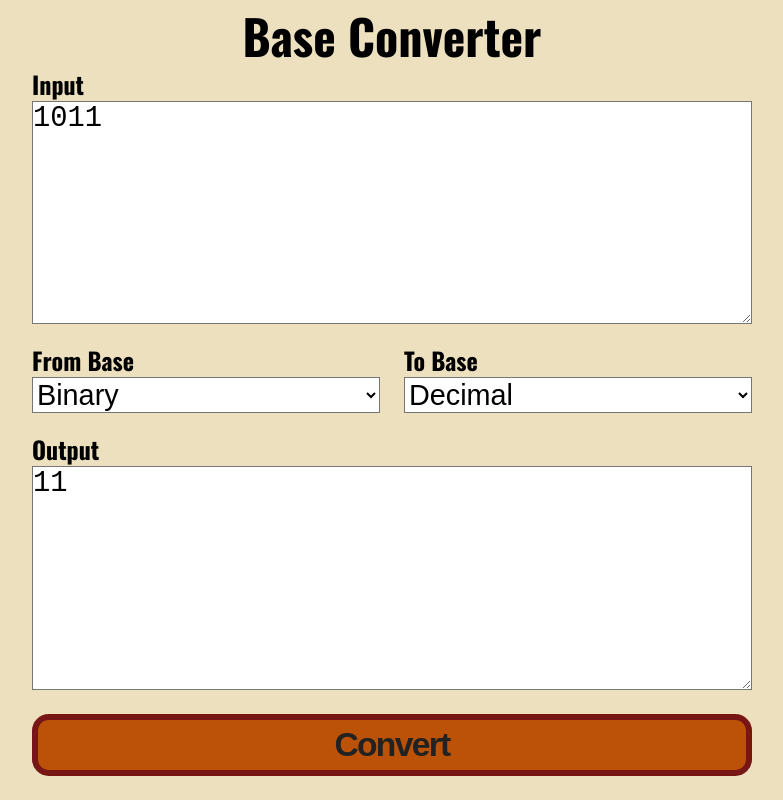
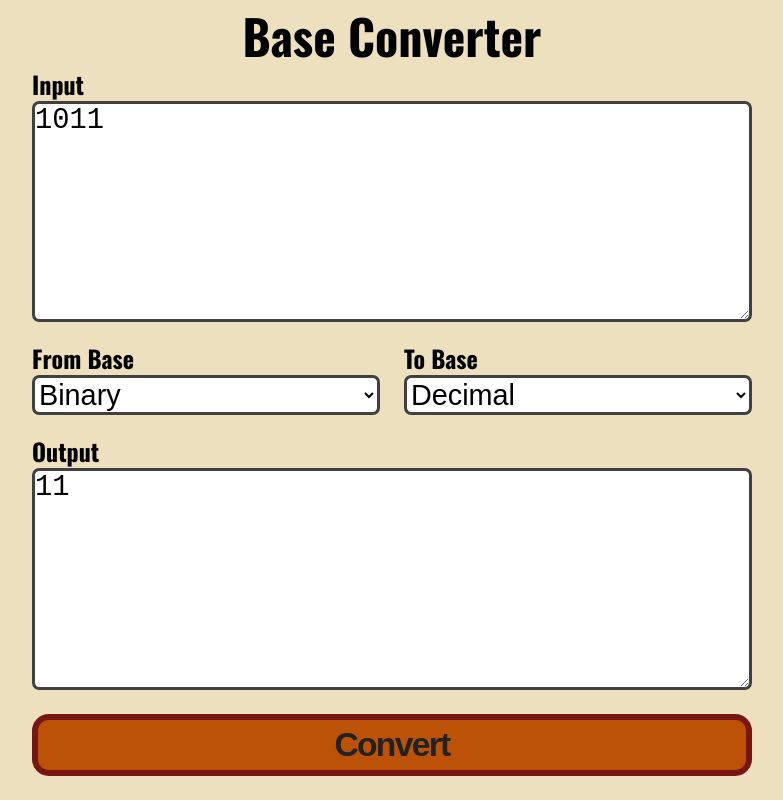
Before and after one commit to recursive-redundancy/base-converter-web, a React app: page / in a window 1280 px wide. Shown: the whole page, without its empty margins (248-1031 px from the left). Built offline with nearby package versions, Linux system fonts and the light colour scheme.

Commit message:
adding cool styles and hooks for state stuff

```diff
--- /dev/null
+++ b/src/components/Input/useInput.js
@@ -0,0 +1,13 @@
+import React, {useEffect, useState} from "react";
+
+const useInput = (value) => {
+    const [input, setInput] = useState(value);
+
+    const changeInput = (value) => {
+        setInput(value);
+    }
+
+    return [input, changeInput];
+};
+
+export default useInput;
--- a/src/components/LoadSpinner/LoadSpinner.js
+++ b/src/components/LoadSpinner/LoadSpinner.js
@@ -1,7 +1,7 @@
 import React from "react";
 import styles from './load-spinner.module.scss';
 
-const LoadSpinner = ({className, label = "loading..."}) => {
+const LoadSpinner = ({className, label = "loading"}) => {
     return (
         <div className={[styles.spinner,className].join(' ')}>
             <h1 className={styles.label}>{label}</h1>
--- a/src/components/LoadSpinner/load-spinner.module.scss
+++ b/src/components/LoadSpinner/load-spinner.module.scss
@@ -1,24 +1,34 @@
 @import '../../styles/mixins.scss';
 
 .spinner {
+    align-self: center;
     // border: solid .2em black;
+    display: flex;
+    flex-direction: column;
     font-size: 2em;
-    margin: auto;
-    margin-top: 1em;
-    @include fit-content;
+    // height: fit-content;
+    // margin: auto;
+    // margin-top: 1em;
+    // @include fit-content;
+    flex: 1;
+    padding-top: 2em;
+    // & > * {
+    //     border: solid .2em red;
+    // }
 }
 
 .label {
-    color: black;
+    color: rgba(0,0,0,.8);
     font-family: 'Anton', sans-serif;
-    font-size: 2em;
     font-weight: 500;
-    letter-spacing: 0;
+    letter-spacing: .05em;
+    line-height: 1em;
+    text-transform: uppercase;
 }
 
 .dotswrapper {
-    margin: auto;
-    padding-top: .25em;
+    align-self: center;
+    margin-top: .25em;
     width: fit-content;
 
     .dot {
--- /dev/null
+++ b/src/components/Output/useOutput.js
@@ -0,0 +1,13 @@
+import React, {useEffect, useState} from "react";
+
+const useOutput= (value) => {
+    const [output, setOutput] = useState(value);
+
+    const changeOutput = (value) => {
+        setOutput(value);
+    }
+
+    return [output, changeOutput];
+};
+
+export default useOutput;
--- a/src/index.js
+++ b/src/index.js
@@ -1,7 +1,6 @@
 import React from 'react';
 import ReactDOM from 'react-dom';
 import App from './views/App';
-// import './js/';
 import './index.scss';
 
 ReactDOM.render(
--- a/src/views/App/App.js
+++ b/src/views/App/App.js
@@ -1,19 +1,41 @@
 import React from 'react';
 import BaseSelect from '../../components/BaseSelect';
 import Button from '../../components/Button';
+import Input from '../../components/Input';
+import LoadSpinner from '../../components/LoadSpinner';
+import Output from '../../components/Output';
 import Titlebar from '../../components/Titlebar';
-import Input from '../../components/Input';
-import Output from '../../components/Output';
+import useConvert from './useConvert';
+import useInput from '../../components/Input/useInput';
+import useOutput from '../../components/Output/useOutput';
 import styles from './app.module.scss';
 
+
 const App = ({handleInput, handleSolve, isSolving}) => {
+    const [isConverting, handleConvert] = useConvert(false);
+    const [input, changeInput] = useInput('hi');
+    const [output, changeOutput] = useOutput('hi');
+
     return (
         <div className={styles.app}>
             <Titlebar />
-            <Input />
+            <Input changeInput={changeInput} />
             <BaseSelect />
-            <Output />
-            <Button className={styles.convertbutton}>
+            {(()=>{
+                if (isConverting) {
+                    return(
+                        <LoadSpinner label='converting' />
+                    );
+                }
+                return(
+                    <>
+                    <Output />
+
+                    </>
+                );
+            })()
+            }
+            <Button className={styles.convertbutton} onClick={handleConvert}>
                 Convert
             </Button>
         </div>
--- a/src/views/App/AppContainer.js
+++ /dev/null
@@ -1,53 +0,0 @@
-import React, {useEffect,useRef, useState} from 'react';
-import App from './App';
-
-const AppContainer = () => {
-  const [isSolving, setIsSolving] = useState(false);
-  const [inputExpression, setInputExpression] = useState('');
-  const [solveQueueLength, setSolveQueueLength] = useState(0);
-  const solveQueueLengthRef = useRef(solveQueueLength);
-  useEffect(() => {
-    solveQueueLengthRef.current = solveQueueLength;
-    if (solveQueueLengthRef.current == 0) {
-      setIsSolving(false);
-    }
-  }, [solveQueueLength]);
-
-  const [solveExpression, setSolveExpression] = useState('');
-  useEffect(() => {
-      console.log('solveExpression changed');
-  }, [solveExpression]);
-
-  useEffect(() => {
-    setRootHeight();
-    window.addEventListener('resize', setRootHeight);
-
-    return(() => {
-      window.removeEventListener('resize', setRootHeight);
-    });
-  }, []);
-
-  const handleInput = (e) => {
-    console.log('handleInput', e.target.value);
-  };
-
-  const handleSolve = (e) => {
-    setIsSolving(true);
-    setSolveQueueLength(solveQueueLengthRef.current + 1);
-    setTimeout(() => {
-      setSolveQueueLength(solveQueueLengthRef.current - 1);
-    }, 1500);
-  }
-
-  const setRootHeight = () => {
-    setTimeout(() => {
-        document.getElementById('root').style.minHeight = `${window.innerHeight}px`;
-    }, 0);
-  };
-
-  return(
-    <App handleInput={handleInput} handleSolve={handleSolve} isSolving={isSolving} />
-  );
-};
-
-export default AppContainer;
--- a/src/views/App/app.module.scss
+++ b/src/views/App/app.module.scss
@@ -25,7 +25,12 @@
   input,
   textarea,
   select {
+    &:focus {
+      outline: none;
+    }
     background-color: white;
+    border: solid .15rem rgba(0,0,0,.75);
+    border-radius: .3rem;
     font-size: 1.2em;
   }
 
--- a/src/views/App/index.js
+++ b/src/views/App/index.js
@@ -1 +1 @@
-export {default} from './AppContainer';
+export {default} from './App';
--- /dev/null
+++ b/src/views/App/useConvert.js
@@ -0,0 +1,14 @@
+import React, {useEffect, useState} from "react";
+
+const useConvert = (defaultState) => {
+    const [isConverting, setIsConverting] = useState(defaultState);
+
+    const handleConvert = (value) => {
+        setIsConverting(true);
+        setTimeout(() => { setIsConverting(false) }, 2000);
+    };
+
+    return [isConverting, handleConvert];
+};
+
+export default useConvert;
```
